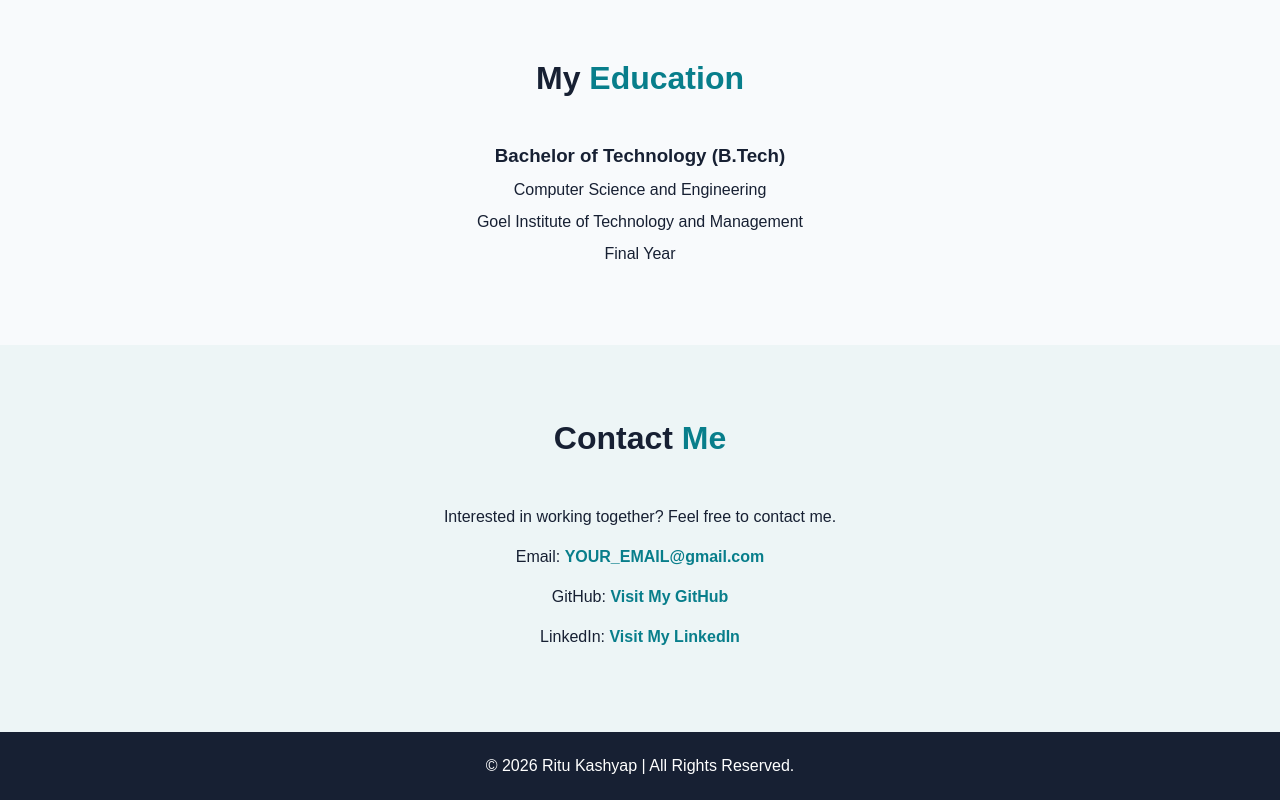
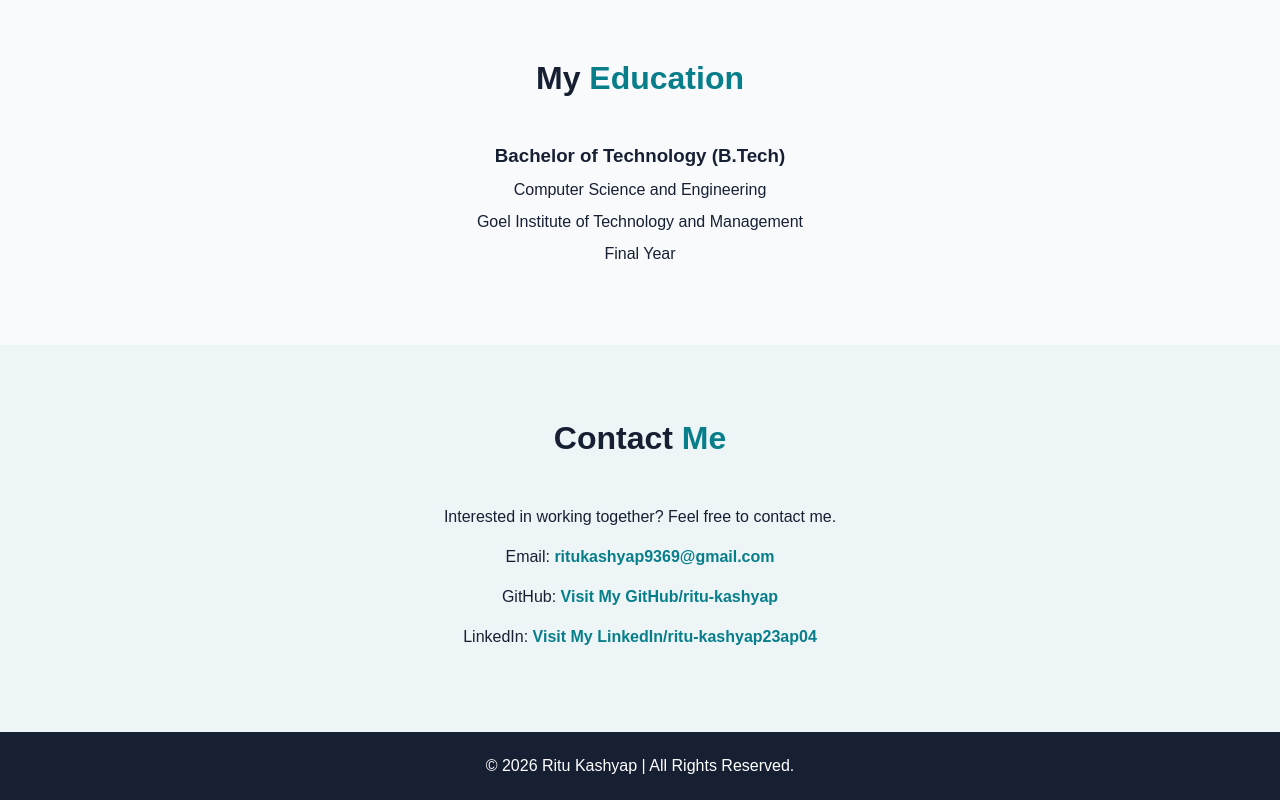
Before and after one commit to ritu-kashyap/ritu-portfolio, a plain HTML site: page index.html in a window 1280 px wide. Shown: the part 2363-3163 px from the top of the page. Drawn offline with Linux system fonts and the light colour scheme.

Commit message:
Add files via upload

```diff
--- a/index.html
+++ b/index.html
@@ -232,22 +232,22 @@
 
             <p>
                 Email:
-                <a href="mailto:YOUR_EMAIL@gmail.com">
-                    YOUR_EMAIL@gmail.com
+                <a href="ritukashyap9369@gmail.com">
+                    ritukashyap9369@gmail.com
                 </a>
             </p>
 
             <p>
                 GitHub:
-                <a href="YOUR_GITHUB_LINK" target="_blank">
-                    Visit My GitHub
+                <a href="https://github.com/ritu-kashyap" target="_blank">
+                    Visit My GitHub/ritu-kashyap
                 </a>
             </p>
 
             <p>
                 LinkedIn:
-                <a href="YOUR_LINKEDIN_LINK" target="_blank">
-                    Visit My LinkedIn
+                <a href="https://www.linkedin.com/in/ritu-kashyap23ap04" target="_blank">
+                    Visit My LinkedIn/ritu-kashyap23ap04
                 </a>
             </p>
 
```
